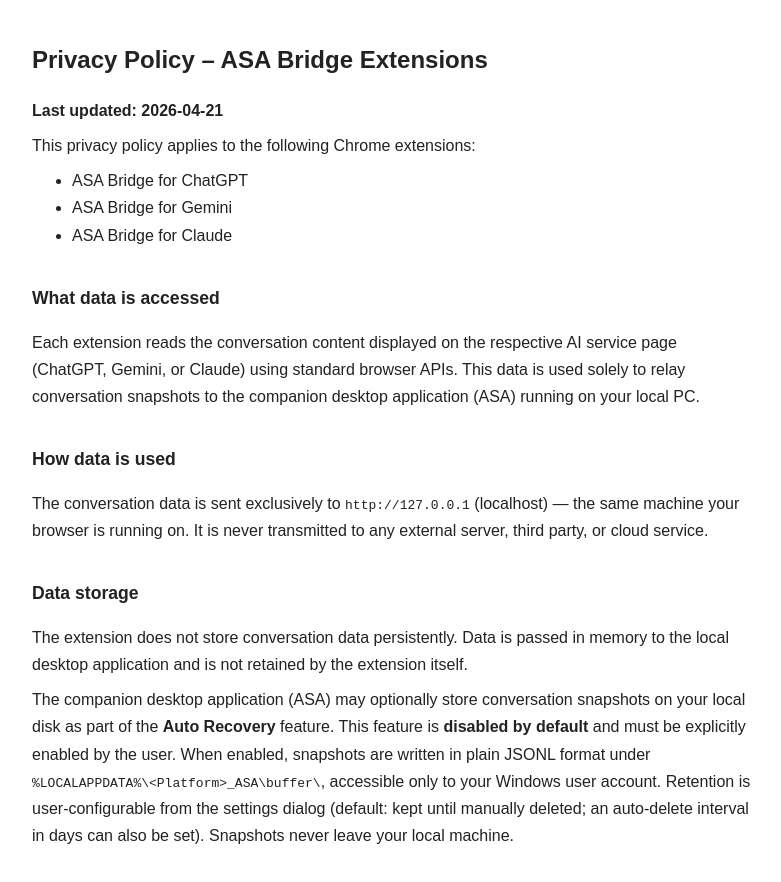
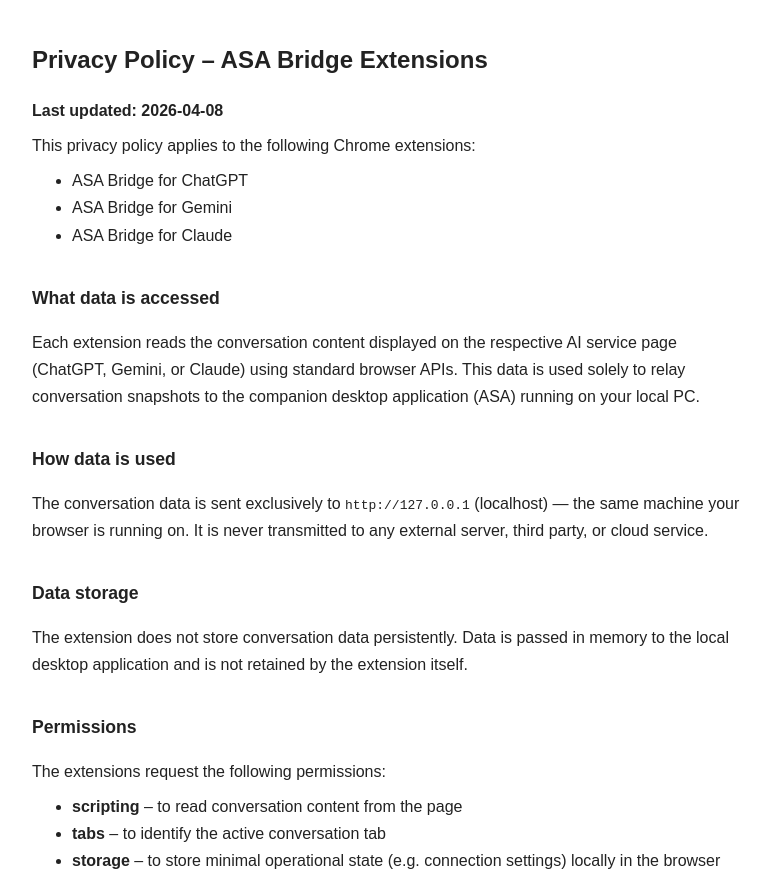
Before and after one commit to jellycotton/asa-privacy-policy, a plain HTML site: page index.html in a window 1280 px wide. Shown: the top 882 px of the page, without its empty margins (248-1029 px from the left). Drawn offline with Linux system fonts and the light colour scheme.

Commit message:
Revert "docs: disclose Auto Recovery local snapshot storage"
This reverts commit 94ed1dddb395b8cb00304a2e08073229616094c2.

```diff
--- a/index.html
+++ b/index.html
@@ -20,7 +20,7 @@
 </head>
 <body>
   <h1>Privacy Policy – ASA Bridge Extensions</h1>
-  <p><strong>Last updated: 2026-04-21</strong></p>
+  <p><strong>Last updated: 2026-04-08</strong></p>
 
   <p>
     This privacy policy applies to the following Chrome extensions:
@@ -53,19 +53,6 @@
     passed in memory to the local desktop application and is not retained
     by the extension itself.
   </p>
-  <p>
-    The companion desktop application (ASA) may optionally store
-    conversation snapshots on your local disk as part of the
-    <strong>Auto Recovery</strong> feature. This feature is
-    <strong>disabled by default</strong> and must be explicitly enabled
-    by the user. When enabled, snapshots are written in plain JSONL
-    format under
-    <code>%LOCALAPPDATA%\&lt;Platform&gt;_ASA\buffer\</code>, accessible
-    only to your Windows user account. Retention is user-configurable
-    from the settings dialog (default: kept until manually deleted;
-    an auto-delete interval in days can also be set). Snapshots never
-    leave your local machine.
-  </p>
 
   <h2>Permissions</h2>
   <p>The extensions request the following permissions:</p>
```
